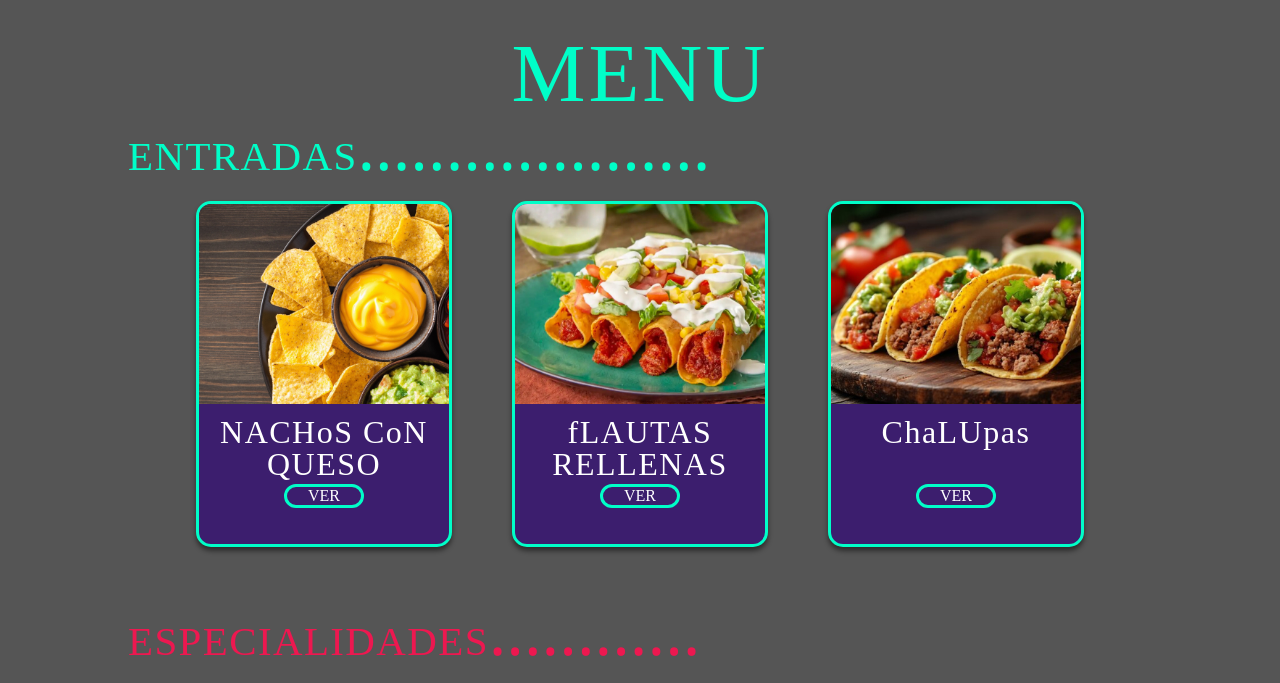
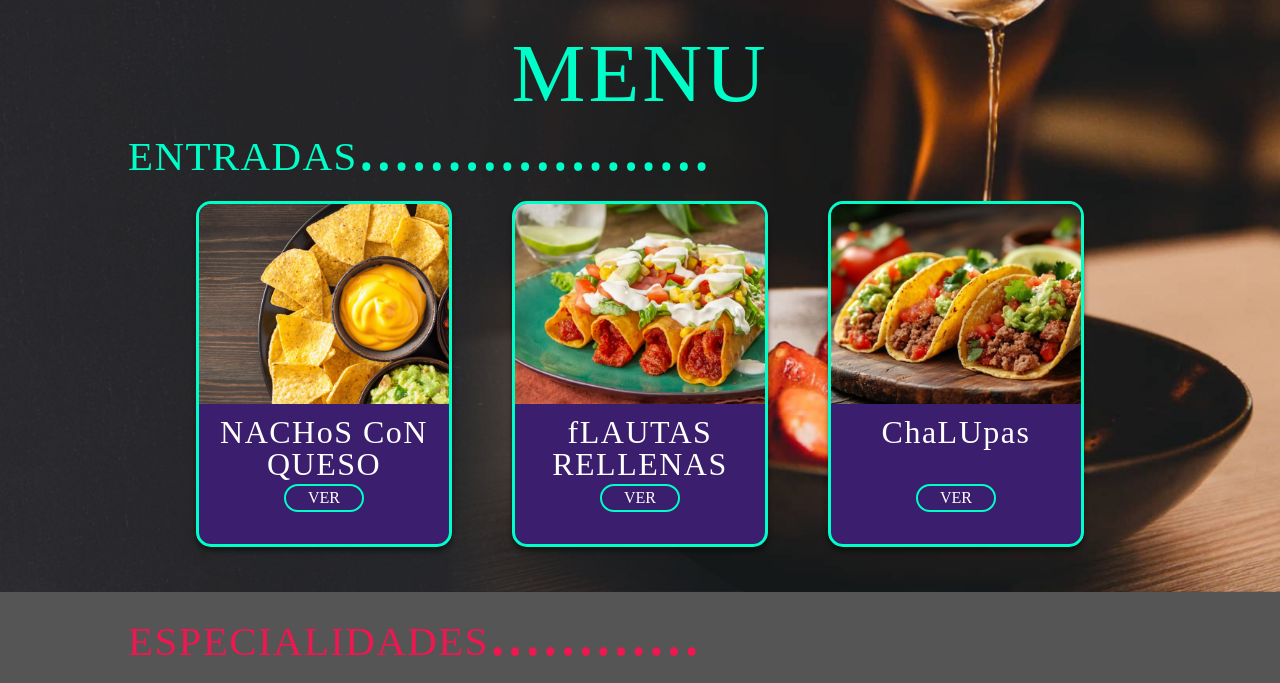
Before and after one commit to Liziyeah/proyecto-bootcamp, a website: page src/ui/menu.html in a window 1280 px wide. Shown: the part 86-769 px from the top of the page. Drawn offline with nearby package versions, Linux system fonts and the light colour scheme.

Commit message:
sobreescribir mi contenido

```diff
--- a/src/ui/css/estilo.css
+++ b/src/ui/css/estilo.css
@@ -38,11 +38,12 @@ h3{
     }*/
 
 .btn-VER{
-    border: 3px solid black;
+    border: 2px solid black;
     border-radius: 100px;
     padding: 0;
     margin: 0;
     width: 80px;
+    height: 28px;
     background-color: transparent;
     color: black;
     font-family: GothamBook; src: url(../fonts/GothamBook);
@@ -90,7 +91,9 @@ body{
     /*display: flex;*/
     justify-content: center;
     align-items: center;
-    background-image: url(/images/Forest_Texture_sm.jpg);
+    background-image: url(../images/menu-bg-01.jpg);
+    background-repeat: no-repeat;
+    background-size: contain;
     background-color: #555555;
     }
 
```
Also changed, not shown: src/ui/images/menu-bg-01.jpg (added). Lines whose indentation alone changed are shown as unchanged.
